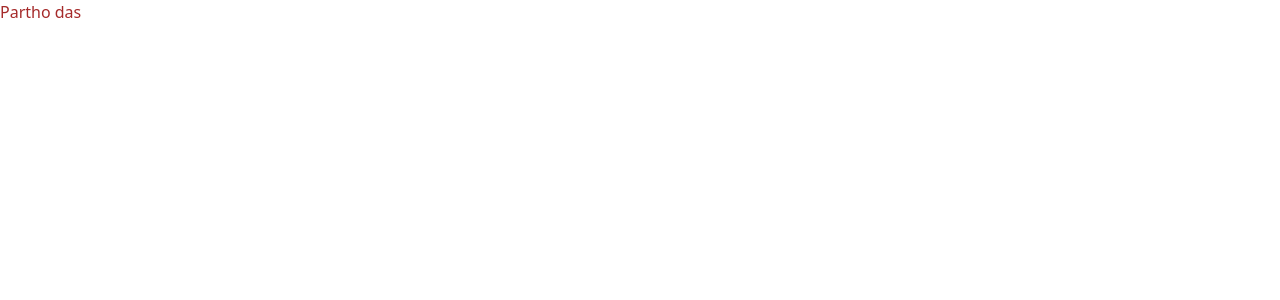
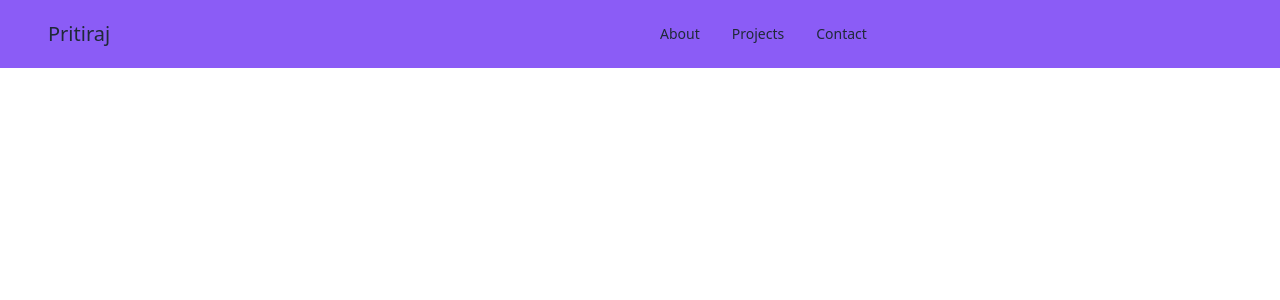
Before and after one commit to PritrirajPartho/Pritiraj-Partho, a React (Vite) app: page / in a window 1280 px wide. Shown: the top 300 px of the page. Built offline with nearby package versions, Linux system fonts and the light colour scheme.

Commit message:
header setup

```diff
--- /dev/null
+++ b/src/assets/layout/Root.css
@@ -0,0 +1,3 @@
+.main-contents{
+    background-color: rgb(62, 190, 48);
+}
--- /dev/null
+++ b/src/assets/layout/Root.jsx
@@ -0,0 +1,15 @@
+import React from 'react';
+import Header from '../pages/main/Header/Header';
+import '../layout/Root.css';
+
+const Root = () => {
+    return (
+        <div className='main-contents'>
+            <div >
+               <Header></Header>
+            </div>
+        </div>
+    );
+};
+
+export default Root;
--- /dev/null
+++ b/src/assets/pages/Errorpage/Errorpage.jsx
@@ -0,0 +1,11 @@
+import React from 'react';
+
+const Errorpage = () => {
+    return (
+        <div>
+            <h1>Not Found</h1>
+        </div>
+    );
+};
+
+export default Errorpage;
--- a/src/assets/pages/main/Header/Header.css
+++ b/src/assets/pages/main/Header/Header.css
@@ -1,3 +1,3 @@
-.partho h1{
-color: brown;
+.header{
+    background-color: rgb(139 92 246);
 }
--- a/src/assets/pages/main/Header/Header.jsx
+++ b/src/assets/pages/main/Header/Header.jsx
@@ -1,11 +1,31 @@
 import React from 'react';
 import '../Header/Header.css';
+import { Link } from 'react-router-dom';
 
 const Header = () => {
     return (
-        <div className='partho'>
-            <h1>Partho das</h1>
+    <div className="navbar bg-base-100 header">
+    <div className="navbar-start">
+        <div className="dropdown">
+        <div tabIndex={0} role="button" className="btn btn-ghost lg:hidden">
+             <h1>Pritiraj</h1>
         </div>
+        <ul tabIndex={0} className="menu menu-sm dropdown-content mt-3 z-[1] p-2 shadow bg-base-100 rounded-box w-52">
+            <li><Link>About</Link></li>
+            <li><Link>Projects</Link></li>
+            <li><Link>Contact</Link></li>
+        </ul>
+        </div>
+        <h1 className="text-xl ms-10">Pritiraj</h1>
+    </div>
+    <div className="navbar-center hidden lg:flex">
+        <ul className="menu menu-horizontal px-1">
+            <li><Link>About</Link></li>
+            <li><Link>Projects</Link></li>
+            <li><Link>Contact</Link></li>
+        </ul>
+    </div>
+    </div>
     );
 };
 
--- a/src/main.jsx
+++ b/src/main.jsx
@@ -1,10 +1,25 @@
 import React from 'react'
-import ReactDOM from 'react-dom/client'
-import './index.css'
-import Header from './assets/pages/main/Header/Header'
+import ReactDOM from "react-dom/client";
+import {
+  createBrowserRouter,
+  RouterProvider,
+} from "react-router-dom";
+import "./index.css";
+
+import Root from './assets/layout/Root';
+import Errorpage from './assets/pages/Errorpage/Errorpage';
+
+const router = createBrowserRouter([
+    {
+      path: "/",
+      element: <Root/>,
+      errorElement: <Errorpage></Errorpage>,
+    },
+]);
+
 
 ReactDOM.createRoot(document.getElementById('root')).render(
   <React.StrictMode>
-      <Header></Header>
+        <RouterProvider router={router} />
   </React.StrictMode>,
 )
```
